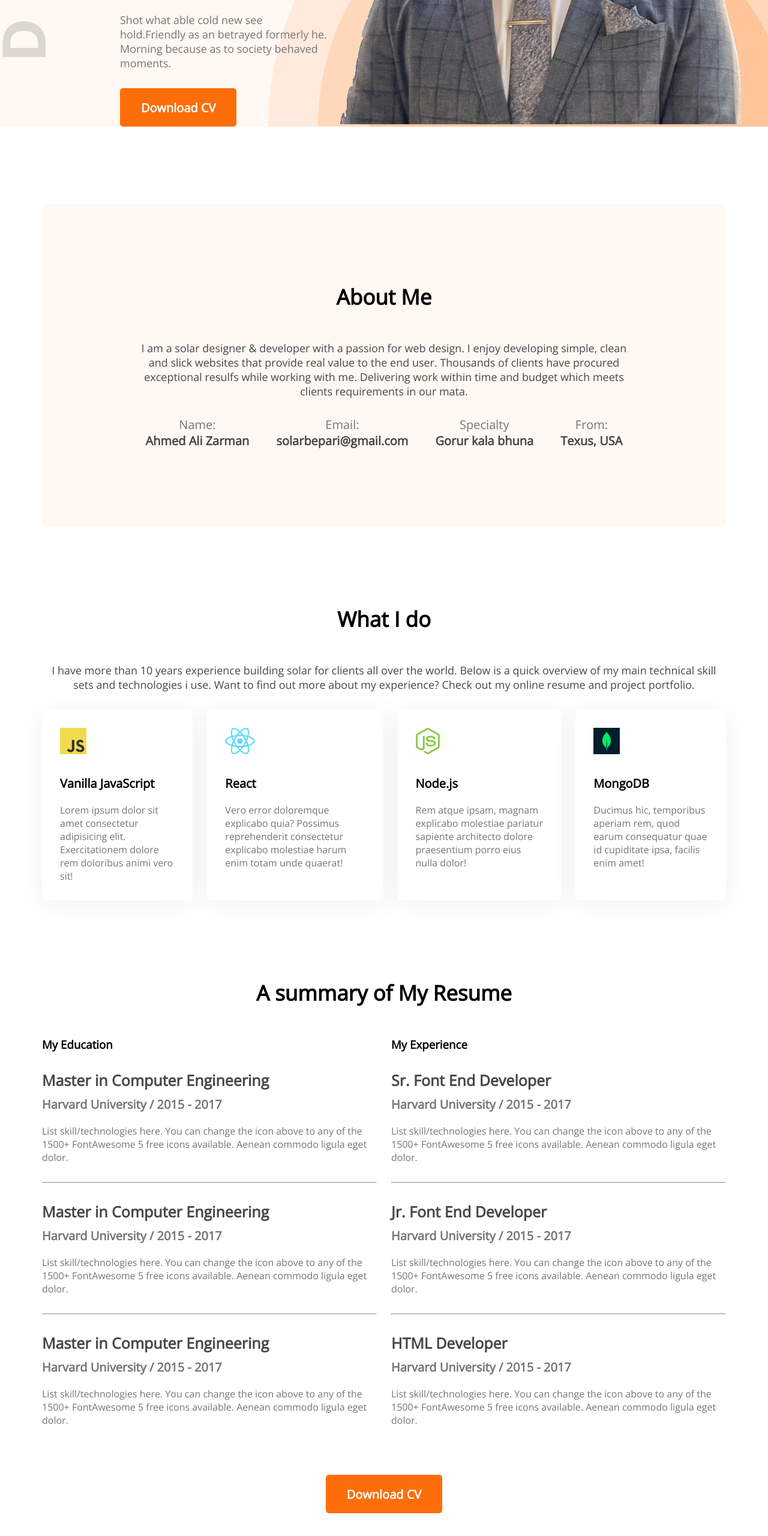
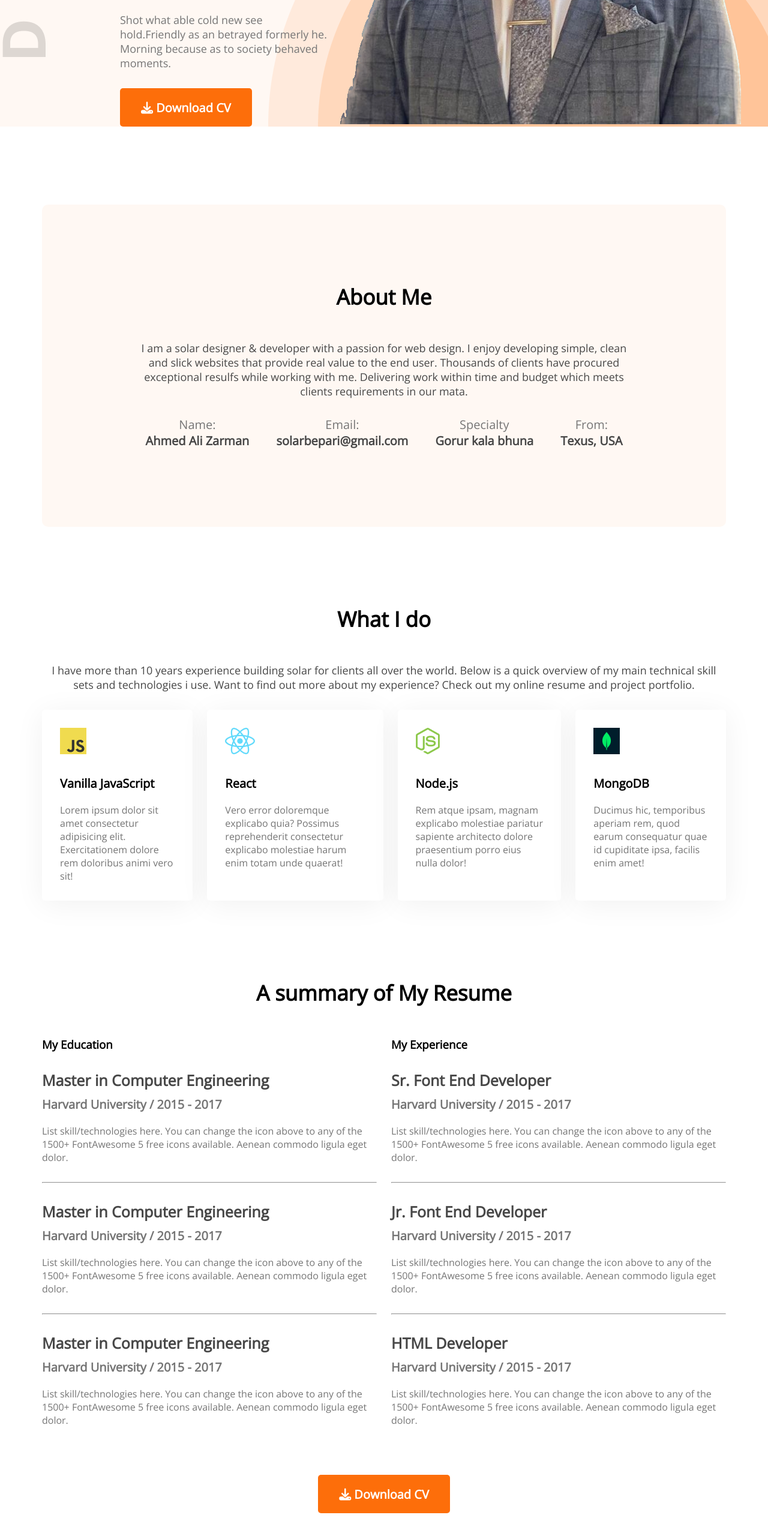
Before and after one commit to Shofiul-17/developer-second-portfolio, a plain HTML site: page index.html in a window 1280 px wide. Shown: the part 783-3343 px from the top of the page at 60% size. Drawn offline with nearby package versions, Linux system fonts and the light colour scheme.

Commit message:
added font awesome icons

```diff
--- a/index.html
+++ b/index.html
@@ -7,8 +7,9 @@
     <title>Developer Second Portfolio</title>
     <link rel="stylesheet" href="styles/portfolio.css">
     <link rel="preconnect" href="https://fonts.googleapis.com">
-<link rel="preconnect" href="https://fonts.gstatic.com" crossorigin>
-<link href="https://fonts.googleapis.com/css2?family=Dancing+Script&family=Open+Sans&display=swap" rel="stylesheet">
+    <link rel="preconnect" href="https://fonts.gstatic.com" crossorigin>
+    <link href="https://fonts.googleapis.com/css2?family=Dancing+Script&family=Open+Sans&display=swap" rel="stylesheet">
+    <script src="https://kit.fontawesome.com/4aea96c79d.js" crossorigin="anonymous"></script>
 </head>
 <body>
     <header class="header">
@@ -26,7 +27,7 @@
                 <h3 class="banner-sub-title">Hi, I am Solar bepari</h3>
             <h1 class="banner-title">Ahmed Ali Zarman</h1>
             <p class="banner-description">Shot what able cold new see hold.Friendly as an betrayed formerly he. Morning because as to society behaved moments.</p>
-            <button class="btn-primary">Download CV</button>
+            <button class="btn-primary"><i class="fa-solid fa-download"></i> Download CV </button>
             </div>
             <img src="images/zarman.png" alt="">
         </div>
@@ -219,7 +220,7 @@
         </section> -->
 
         <div class="resume-button">
-            <button class="btn-primary">Download CV</button>
+            <button class="btn-primary"><i class="fa-solid fa-download"></i> Download CV</button>
         </div>
     </section>
     <!-- Contact section -->
```
